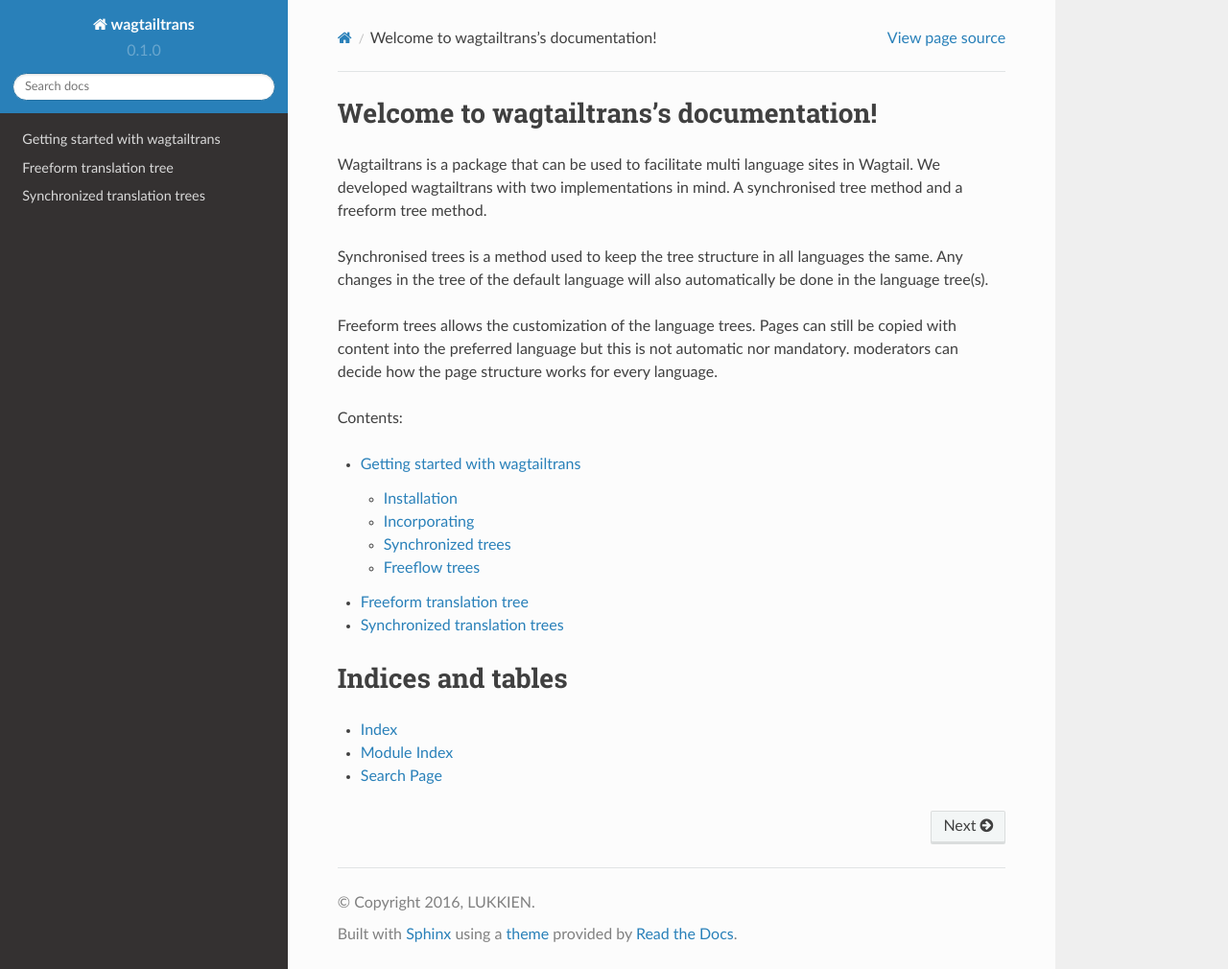
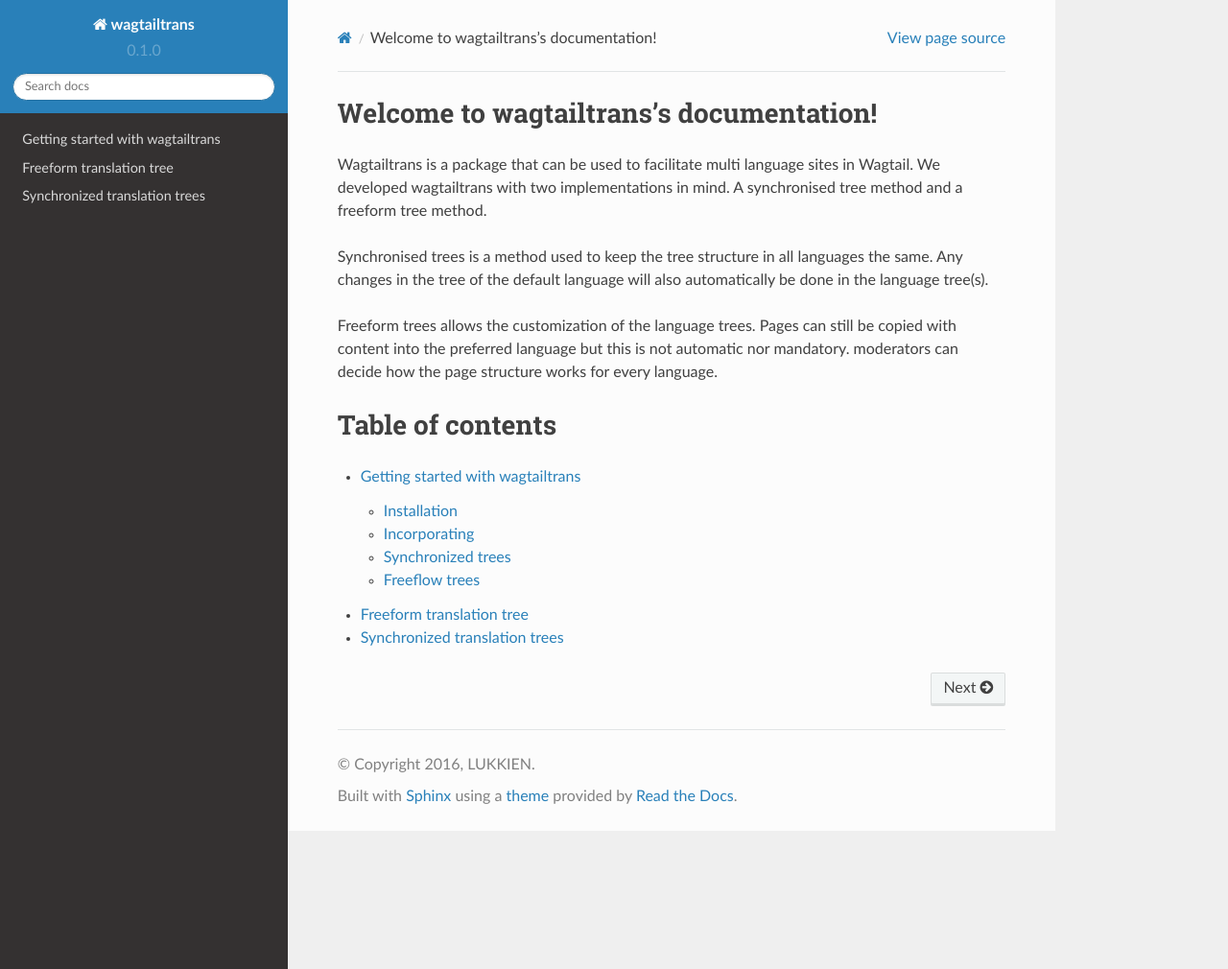
Before and after one commit to wagtail/wagtailtrans, a Sphinx documentation site: the page built from docs/index.rst, in a window 1280 px wide and 1010 px high. Shown: the whole window at 96% size. Built offline with Sphinx 7.4.7 and the Read the Docs theme 2.0.0, drawn with Linux system fonts in a browser that asks for light colours.

Commit message:
remove unused links

```diff
--- a/docs/index.rst
+++ b/docs/index.rst
@@ -18,7 +18,8 @@
 automatic nor mandatory.
 moderators can decide how the page structure works for every language.
 
-Contents:
+Table of contents
+=================
 
 .. toctree::
    :maxdepth: 2
@@ -27,10 +28,3 @@
    contributing
    freeform_trees
    synchronized_trees
-
-Indices and tables
-==================
-
-* :ref:`genindex`
-* :ref:`modindex`
-* :ref:`search`
```
